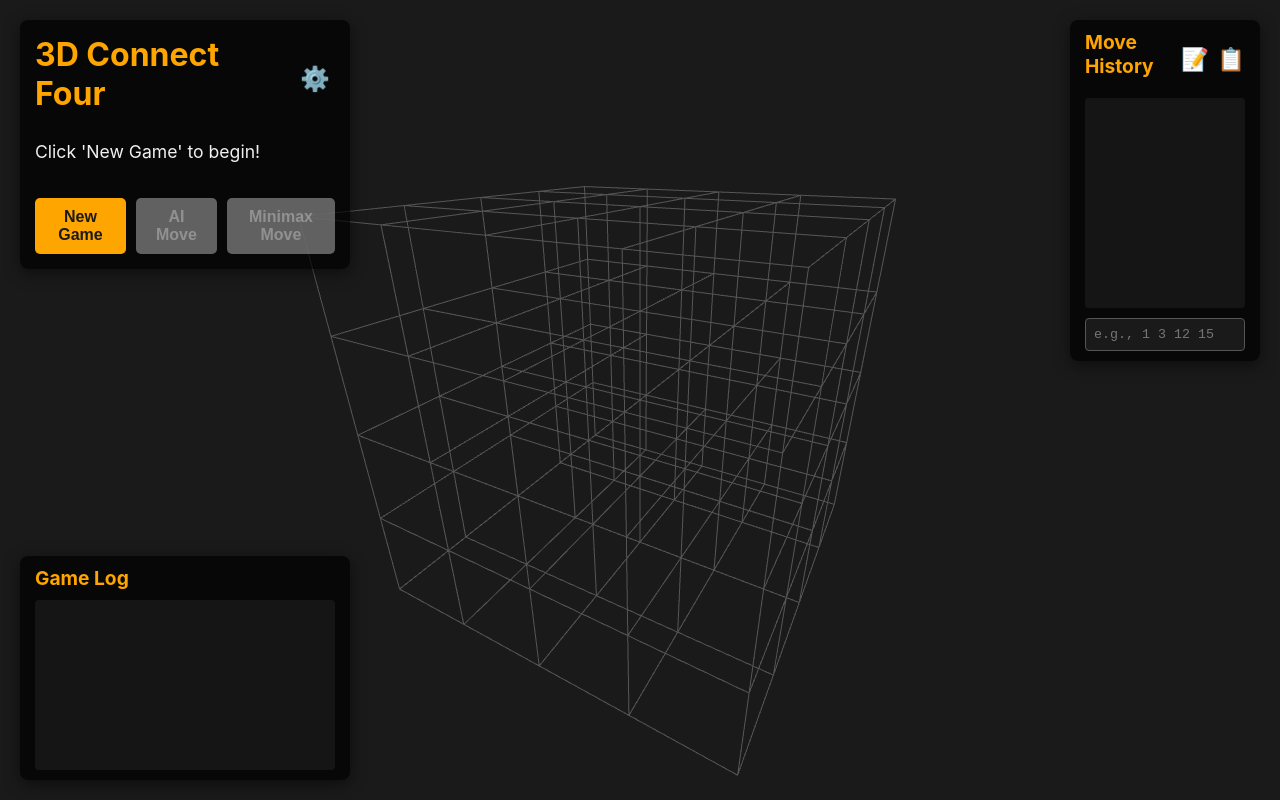
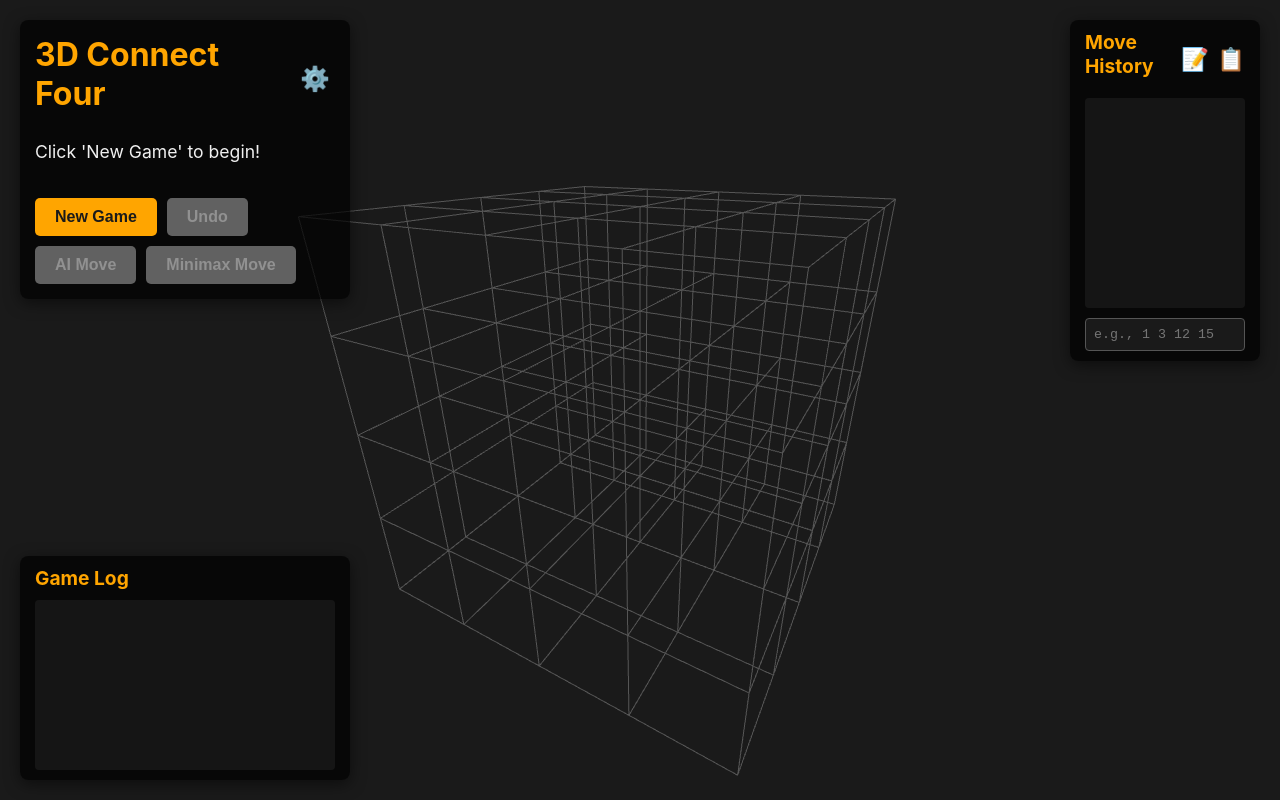
Before and after one commit to Howard5241/web-interactive-3d-connect-four-ai, a Flask app: page / in a window 1280 px wide. Run offline with Flask 3, Linux system fonts and the light colour scheme.

Commit message:
Added undo button that undoes the last move made

```diff
--- a/static/css/style.css
+++ b/static/css/style.css
@@ -58,10 +58,11 @@
 
 #button-container {
     display: flex;
+    flex-wrap: wrap;
     gap: 10px; /* Adds space between buttons */
 }
 
-#new-game-btn, #ai-move-btn, #minimax-move-btn { /* Style all buttons together */
+#new-game-btn, #ai-move-btn, #minimax-move-btn, #undo-btn { /* Style all buttons together */
     padding: 10px 20px;
     font-size: 1em;
     cursor: pointer;
--- a/static/js/main.js
+++ b/static/js/main.js
@@ -14,7 +14,7 @@
 let player2Color = 0xf50000; // Red
 
 // DOM Elements (will be assigned in init)
-let STATUS_MSG, NEW_GAME_BTN, AI_MOVE_BTN, MINIMAX_MOVE_BTN, LOG_BOX, MOVE_HISTORY_BOX, MOVE_INPUT, COPY_HEX_BTN, COPY_MOVES_BTN;
+let STATUS_MSG, NEW_GAME_BTN, AI_MOVE_BTN, MINIMAX_MOVE_BTN, LOG_BOX, MOVE_HISTORY_BOX, MOVE_INPUT, COPY_HEX_BTN, COPY_MOVES_BTN, UNDO_BTN;
 let SETTINGS_BTN, SETTINGS_MODAL_OVERLAY, CLOSE_SETTINGS_BTN;
 let PIECE_SIZE_SLIDER, PIECE_SIZE_VALUE, PIECE_OPACITY_SLIDER, PIECE_OPACITY_VALUE;
 
@@ -34,6 +34,7 @@
     NEW_GAME_BTN = document.getElementById('new-game-btn');
     AI_MOVE_BTN = document.getElementById('ai-move-btn');
     MINIMAX_MOVE_BTN = document.getElementById('minimax-move-btn');
+    UNDO_BTN = document.getElementById('undo-btn');
     LOG_BOX = document.getElementById('log-box');
     MOVE_HISTORY_BOX = document.getElementById('move-history-box');
     MOVE_INPUT = document.getElementById('move-input');
@@ -88,6 +89,7 @@
     NEW_GAME_BTN.addEventListener('click', startNewGame);
     AI_MOVE_BTN.addEventListener('click', requestAIMove); // Add listener for AI move button
     MINIMAX_MOVE_BTN.addEventListener('click', requestMinimaxMove);
+    UNDO_BTN.addEventListener('click', undoLastMove);
     COPY_HEX_BTN.addEventListener('click', copyHexCode);
     COPY_MOVES_BTN.addEventListener('click', copyMoveHistory)
 
@@ -288,6 +290,7 @@
     NEW_GAME_BTN.disabled = state;
     AI_MOVE_BTN.disabled = state;
     MINIMAX_MOVE_BTN.disabled = state;
+    UNDO_BTN.disabled = state || currentMoveIndex === 0;
 }
 
 function checkGameOver(terminalMessage = null, nonTerminalMessage = null) {
@@ -315,6 +318,7 @@
     // When the game is over, disable moves and allow a new game to be started.
     setButtonsDisabled(true);
     NEW_GAME_BTN.disabled = false;
+    UNDO_BTN.disabled = true;
 
     return true; // Game is over
 }
@@ -345,6 +349,32 @@
         setButtonsDisabled(false);
         isRequestInProgress = false;
     }
+}
+
+async function undoLastMove() {
+    if (isRequestInProgress) return;
+    if (currentMoveIndex === 0) {
+        logMessage("No moves to undo.");
+        return;
+    }
+
+    isRequestInProgress = true;
+    setButtonsDisabled(true);
+    logMessage("Undoing last move...");
+
+    // Undo the last move in the history
+    const lastMove = moveHistory.pop();
+    currentMoveIndex = moveHistory.length;
+
+    const { state } = game.getStateFromMoves(moveHistory);
+    boardState = state;
+
+    updateBoard(boardState);
+    updateMoveHistory(moveHistory);
+
+    isRequestInProgress = false;
+    setButtonsDisabled(false);
+    logMessage(`Undid last move: Column ${lastMove}`);
 }
 
 async function handlePlayerMove(column) {
--- a/templates/index.html
+++ b/templates/index.html
@@ -15,6 +15,7 @@
         <p id="status-message">Click 'New Game' to begin!</p>
         <div id="button-container">
             <button id="new-game-btn">New Game</button>
+            <button id="undo-btn" disabled>Undo</button>
             <button id="ai-move-btn" disabled>AI Move</button>
             <button id="minimax-move-btn" disabled>Minimax Move</button>
         </div>
```
Also changed, not shown: other parts of static/css/style.css (+2 -2 lines).
